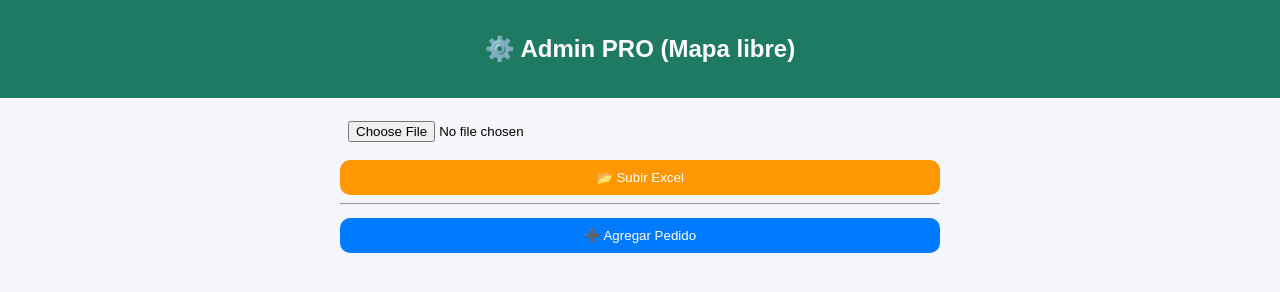
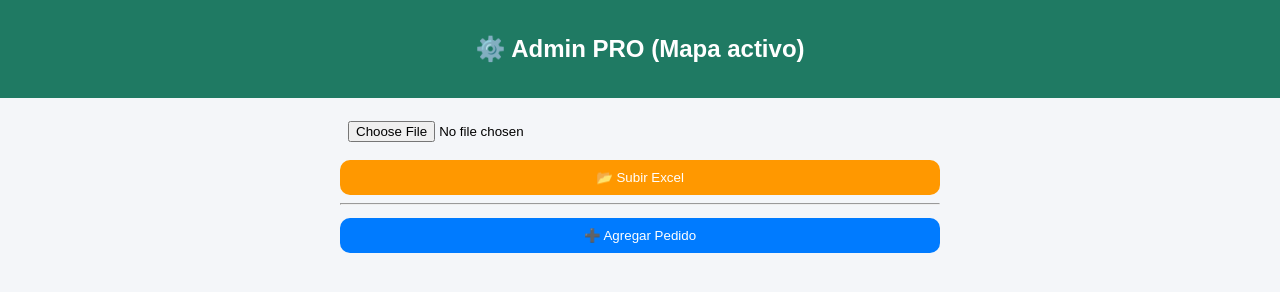
Before and after one commit to sjaimespro/pollada-app, a website: page public/admin.html in a window 1280 px wide. Drawn offline with nearby package versions, Linux system fonts and the light colour scheme; no server answers.

Commit message:
Update admin.html

```diff
--- a/public/admin.html
+++ b/public/admin.html
@@ -5,7 +5,8 @@
 <meta name="viewport" content="width=device-width, initial-scale=1.0">
 <title>Admin PRO</title>
 
-<link rel="stylesheet" href="https://unpkg.com/leaflet/dist/leaflet.css"/>
+<!-- ✅ CSS DEL MAPA -->
+<link rel="stylesheet" href="https://unpkg.com/leaflet/dist/leaflet.css" />
 
 <style>
 body {
@@ -64,7 +65,7 @@ button {
 <body>
 
 <div class="header">
-<h2>⚙️ Admin PRO (Mapa libre)</h2>
+<h2>⚙️ Admin PRO (Mapa activo)</h2>
 </div>
 
 <div class="container">
@@ -80,6 +81,7 @@ button {
 
 </div>
 
+<!-- ✅ SCRIPT DEL MAPA -->
 <script src="https://unpkg.com/leaflet/dist/leaflet.js"></script>
 
 <script>
```
